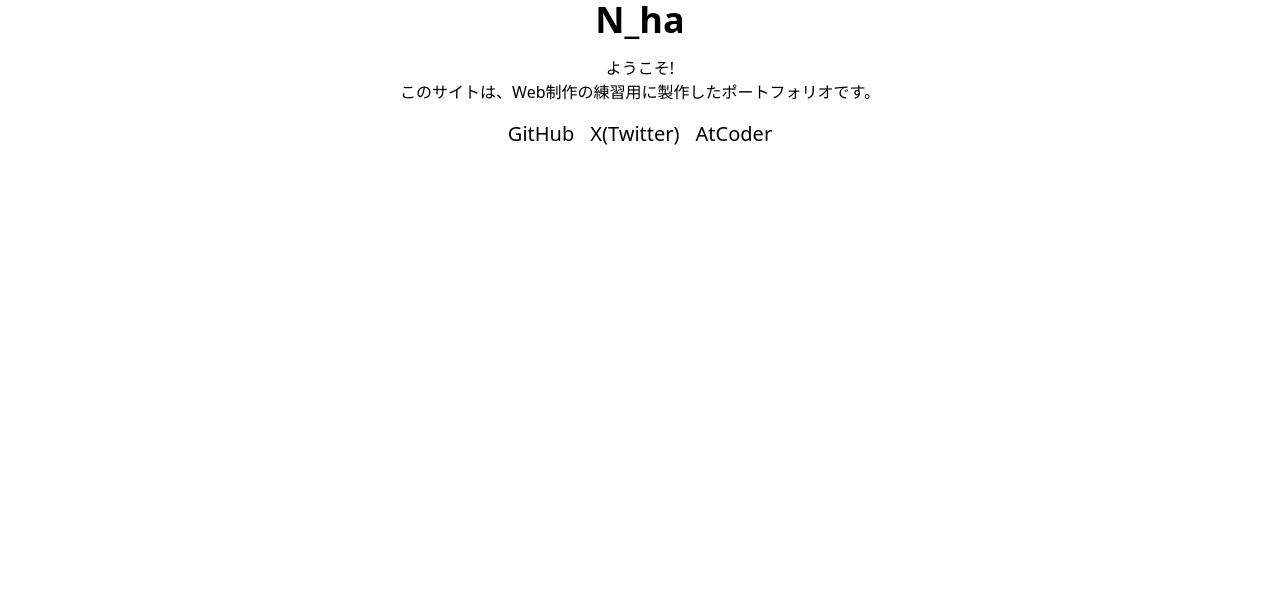
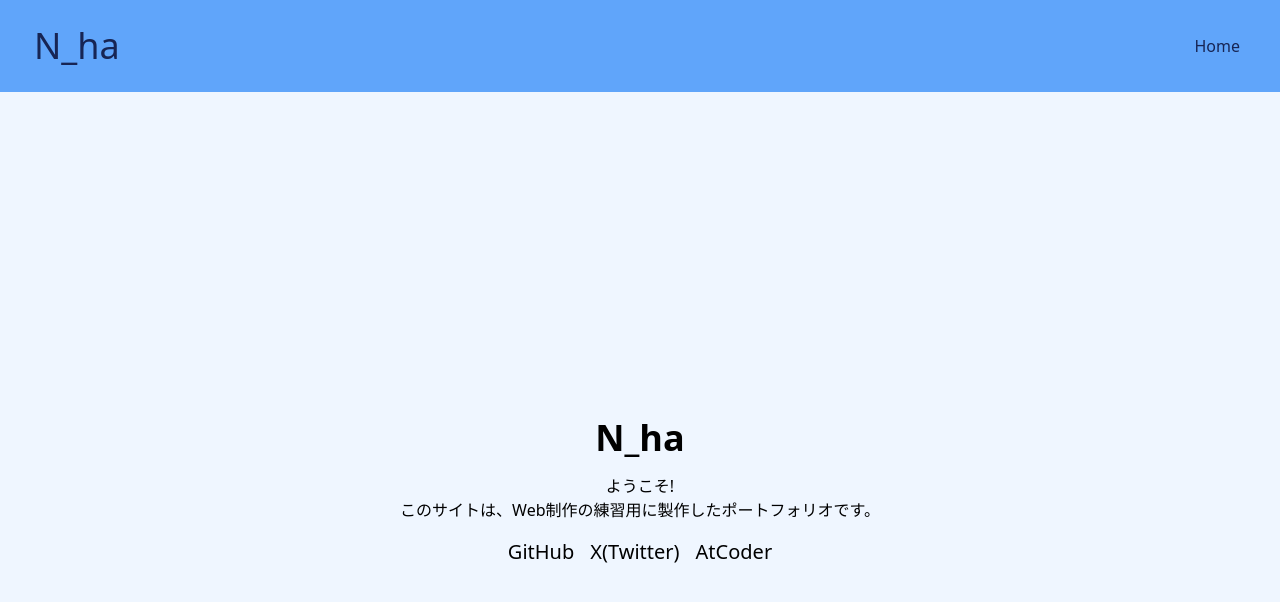
Before and after one commit to N-ha-1050/portfolio, a Next.js app: page / in a window 1280 px wide. Shown: the top 602 px of the page. Built offline with nearby package versions, Linux system fonts and the light colour scheme.

Commit message:
✨ layout の作成

```diff
--- /dev/null
+++ b/src/components/ui/Header.tsx
@@ -0,0 +1,43 @@
+import Link from "next/link"
+import { useDisclosure } from "./useDisclosure"
+import { MenuContent } from "@/types/MenuContent"
+
+const menuContents: MenuContent[] = [{ text: "Home", to: "/" }]
+
+export const Header = () => {
+    const { isOpen, onToggle } = useDisclosure(false)
+    return (
+        <header className="bg-blue-400">
+            <nav className="mx-auto max-w-7xl px-4 py-2 md:flex md:items-center md:justify-between">
+                <div className="flex items-center justify-between">
+                    <Link
+                        href="/"
+                        className="rounded-full border-2 border-transparent p-4 text-4xl text-blue-950 duration-200 hover:border-blue-800 hover:opacity-80"
+                    >
+                        N_ha
+                    </Link>
+                    <button
+                        type="button"
+                        className="m-2 rounded p-2 font-bold text-blue-950 duration-200 hover:bg-blue-200 hover:opacity-80 md:hidden"
+                        onClick={onToggle}
+                    >
+                        Menu
+                    </button>
+                </div>
+                <div className={`${isOpen ? "block" : "hidden"} md:block`}>
+                    <ul className="flex flex-col items-center divide-y rounded bg-blue-300 p-2 md:flex-row md:divide-none md:bg-transparent">
+                        {menuContents.map(({ text, to }) => (
+                            <li key={to} className="self-stretch">
+                                <Link href={to}>
+                                    <p className="m-2 rounded p-2 text-center text-blue-950 duration-200 hover:bg-blue-200 hover:opacity-80">
+                                        {text}
+                                    </p>
+                                </Link>
+                            </li>
+                        ))}
+                    </ul>
+                </div>
+            </nav>
+        </header>
+    )
+}
--- a/src/components/ui/Layout.tsx
+++ b/src/components/ui/Layout.tsx
@@ -1,5 +1,15 @@
 import { ReactNode } from "react"
+import { Header } from "./Header"
 
-const Layout = ({ children }: { children: ReactNode }) => children
+const Layout = ({ children }: { children: ReactNode }) => (
+    <>
+        <Header />
+        <div className="bg-blue-50">
+            <main className="mx-auto flex min-h-screen max-w-7xl flex-col justify-center py-16">
+                {children}
+            </main>
+        </div>
+    </>
+)
 
 export default Layout
--- /dev/null
+++ b/src/components/ui/useDisclosure.tsx
@@ -0,0 +1,9 @@
+import { useState } from "react"
+
+export const useDisclosure = (initialState: boolean = false) => {
+    const [isOpen, setOpen] = useState<boolean>(initialState)
+    const onClose = () => setOpen(false)
+    const onOpen = () => setOpen(true)
+    const onToggle = () => setOpen(!isOpen)
+    return { isOpen, onClose, onOpen, onToggle }
+}
--- /dev/null
+++ b/src/types/MenuContent.ts
@@ -0,0 +1,4 @@
+export type MenuContent = {
+    text: string
+    to: string
+}
```
